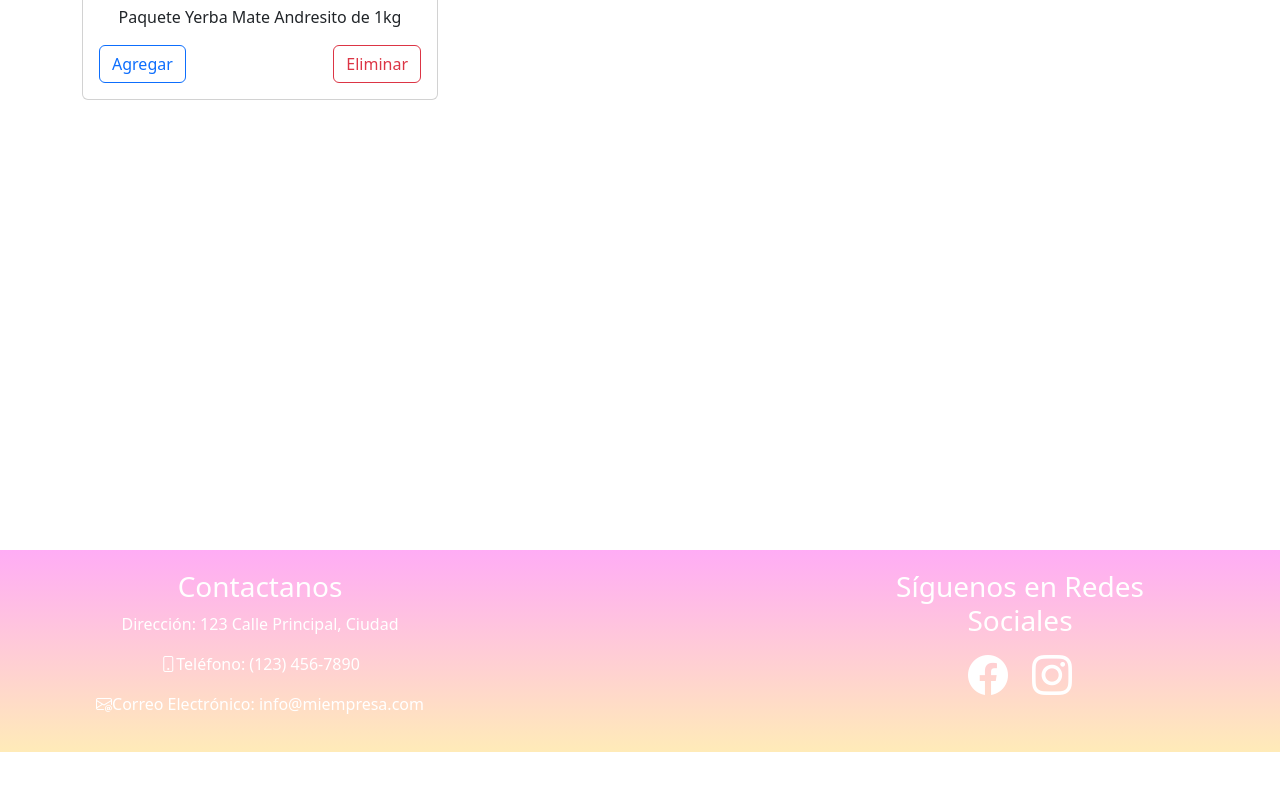
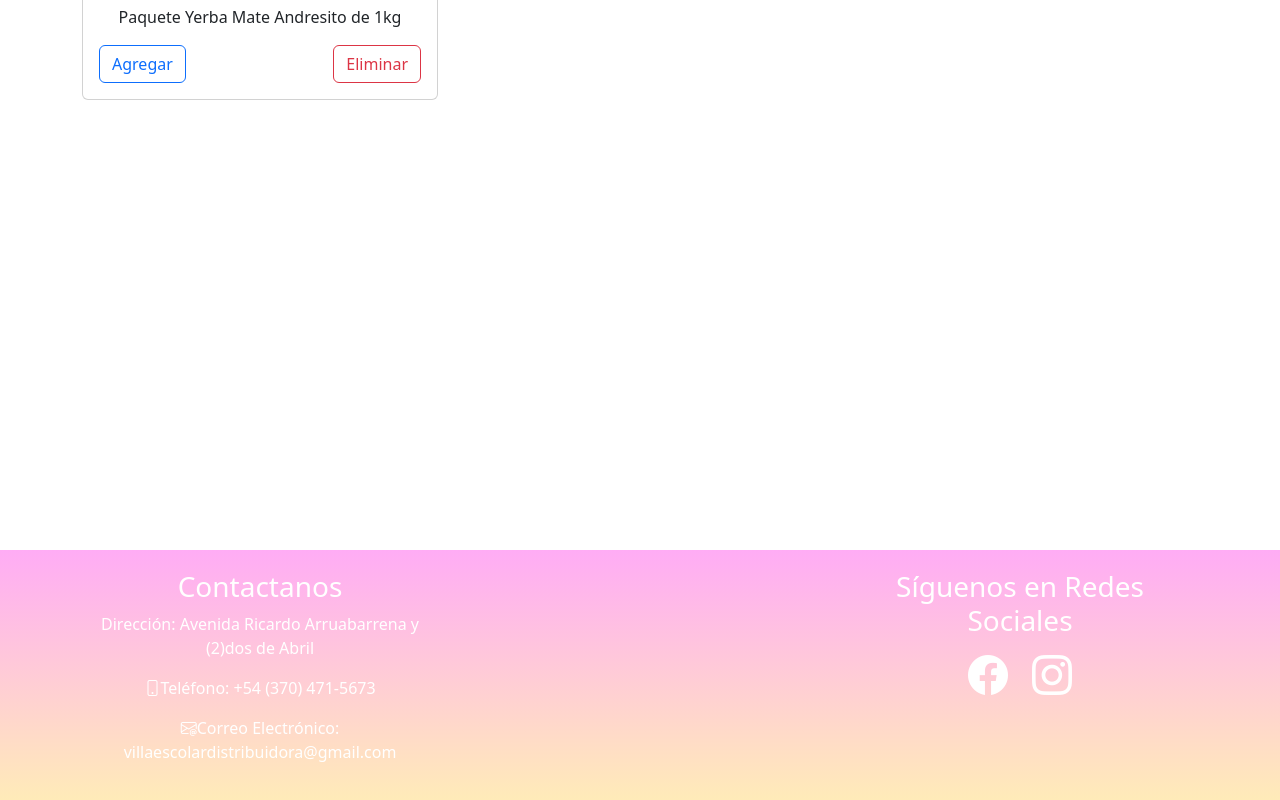
Before and after one commit to EugeniaGenez/Proyecto-Final-Marketing-Digital, a plain HTML site: page index.html in a window 1280 px wide. Shown: the part 3026-3826 px from the top of the page. Before the commit the page ends 3778 px from the top, so only its background shows below. Drawn offline with nearby package versions, Linux system fonts and the light colour scheme.

Commit message:
Update index.html

```diff
--- a/index.html
+++ b/index.html
@@ -324,9 +324,9 @@
         <div class="row justify-content-between">
             <div class="col-md-4">
                 <h3>Contactanos</h3>
-                <p>Dirección: 123 Calle Principal, Ciudad</p>
-                <p class="bi bi-phone">Teléfono: (123) 456-7890</p>
-                <p class="bi bi-envelope-at">Correo Electrónico: info@miempresa.com</p>
+                <p>Dirección: Avenida Ricardo Arruabarrena y (2)dos de Abril</p>
+                <p class="bi bi-phone">Teléfono: +54 (370) 471-5673</p>
+                <p class="bi bi-envelope-at">Correo Electrónico: villaescolardistribuidora@gmail.com</p>
             </div>
 
             <div class="col-md-4">
```
